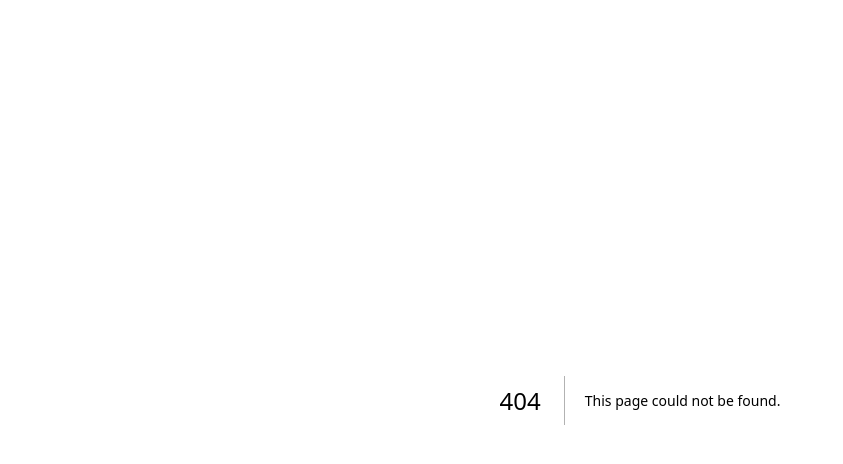
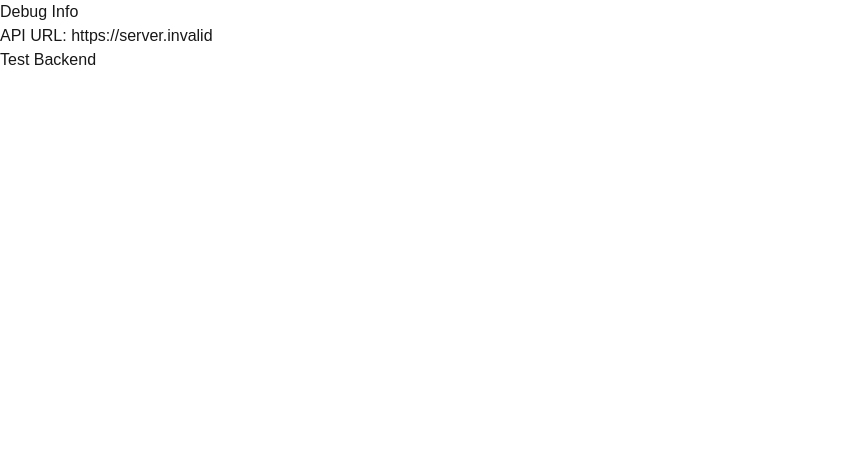
Before and after one commit to general-Dee/ScaleEdge-FX, a Next.js app in the folder frontend/: page /debug in a window 1280 px wide. Before the commit this address had no page. Shown: the top 464 px of the page, without its empty margins (0-843 px from the left). Built offline with nearby package versions, Linux system fonts and the light colour scheme; no server answers.

Commit message:
Add debug page and hardcode API URLs

```diff
--- /dev/null
+++ b/frontend/app/debug/page.tsx
@@ -0,0 +1,14 @@
+'use client';
+export default function Debug() {
+  return (
+    <div>
+      <h1>Debug Info</h1>
+      <p>API URL: {process.env.NEXT_PUBLIC_API_URL || 'NOT SET'}</p>
+      <button onClick={async () => {
+        const res = await fetch('https://scaleedge-fx-api.onrender.com/api/health');
+        const data = await res.json();
+        alert(JSON.stringify(data));
+      }}>Test Backend</button>
+    </div>
+  );
+}
```
Also changed, not shown: frontend/app/dashboard/page.tsx (line endings or trailing spaces).
